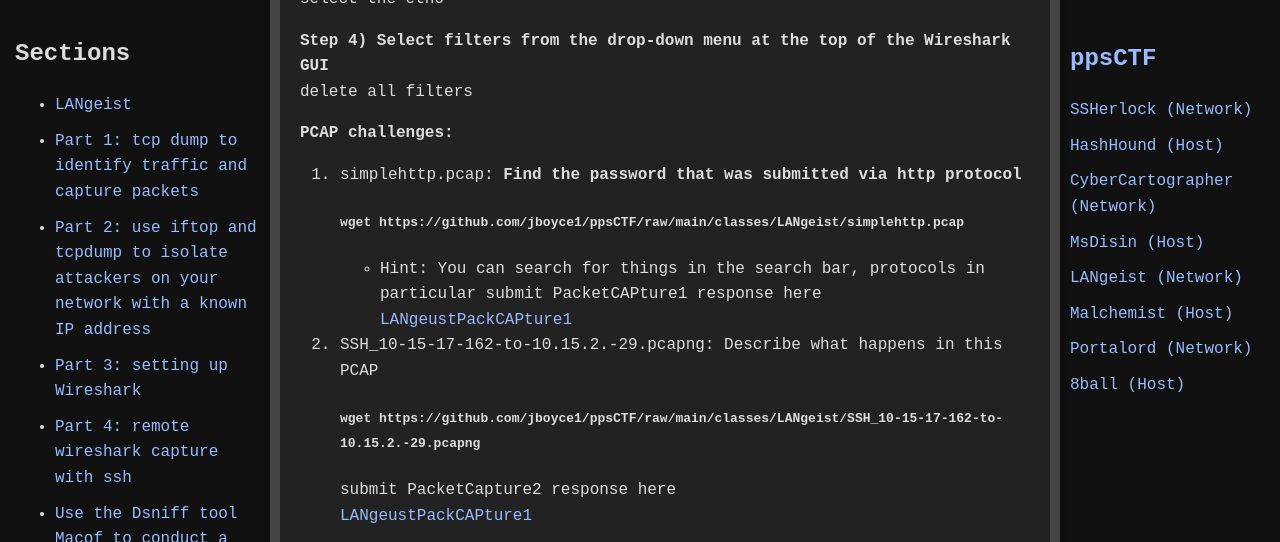
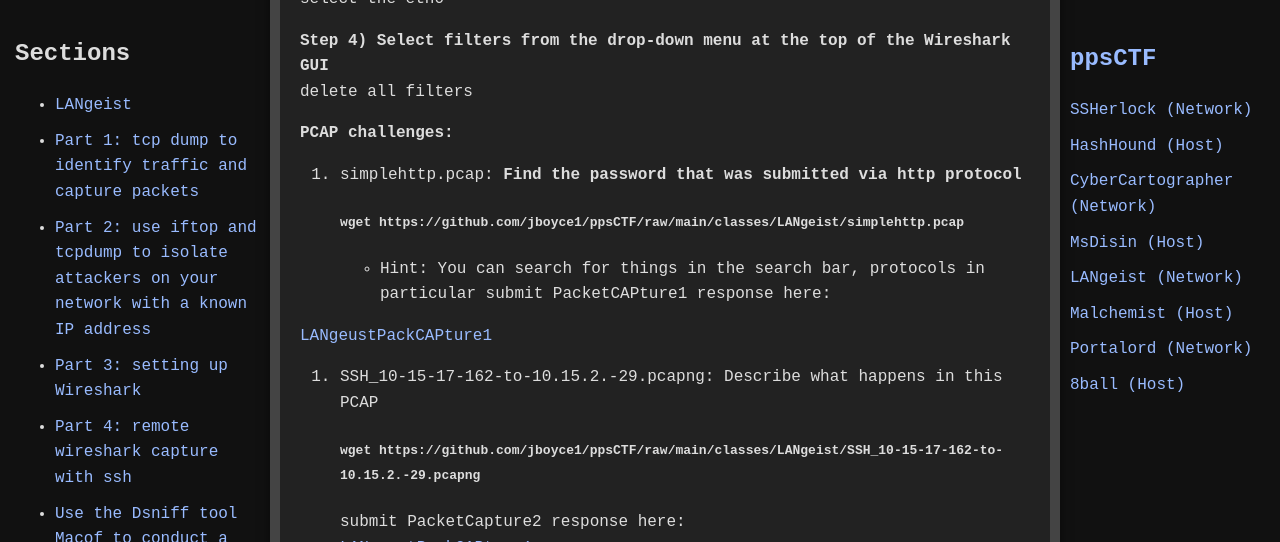
Before and after one commit to jboyce1/ppsCTF, a Jekyll site: the page built from classes/LANgeist/LANgeist.md, in a window 1280 px wide and 900 px high, scrolled down 9593 px, cut to the strip 0-542 px from the top of the window. Built offline with Jekyll 4.4.1, drawn with Linux system fonts in a browser that asks for light colours.

Commit message:
Update LANgeist.md

```diff
--- a/classes/LANgeist/LANgeist.md
+++ b/classes/LANgeist/LANgeist.md
@@ -225,15 +225,19 @@
 1. simplehttp.pcap: **Find the password that was submitted via http protocol**
 #### `wget https://github.com/jboyce1/ppsCTF/raw/main/classes/LANgeist/simplehttp.pcap`
  - Hint: You can search for things in the search bar, protocols in particular
-submit PacketCAPture1 response here
-<a href="https://forms.office.com/Pages/ResponsePage.aspx?id=mhxxjxzsu023kLsMdxsdzM6J33C5yQRJgc1SHWy_64dUNTk4WlI5QjQyMVdPVlI5VUg0SlhWTzBMQy4u">LANgeustPackCAPture1</a>
+submit PacketCAPture1 response here:
 
+<a href="https://forms.office.com/Pages/ResponsePage.aspx?id=mhxxjxzsu023kLsMdxsdzM6J33C5yQRJgc1SHWy_64dUNTk4WlI5QjQyMVdPVlI5VUg0SlhWTzBMQy4u">
+LANgeustPackCAPture1
+</a>
 
 
 2. SSH_10-15-17-162-to-10.15.2.-29.pcapng: Describe what happens in this PCAP
 #### `wget https://github.com/jboyce1/ppsCTF/raw/main/classes/LANgeist/SSH_10-15-17-162-to-10.15.2.-29.pcapng`
-submit PacketCapture2 response here
-<a href="https://forms.office.com/Pages/ResponsePage.aspx?id=mhxxjxzsu023kLsMdxsdzM6J33C5yQRJgc1SHWy_64dURVlWV00xUEE0RFc4R01OVTA1RzZJTFUyQy4u">LANgeustPackCAPture1</a>
+submit PacketCapture2 response here:
+<a href="https://forms.office.com/Pages/ResponsePage.aspx?id=mhxxjxzsu023kLsMdxsdzM6J33C5yQRJgc1SHWy_64dURVlWV00xUEE0RFc4R01OVTA1RzZJTFUyQy4u">
+LANgeustPackCAPture1
+</a>
 
 <div style="text-align: center;">
 <iframe width="560" height="315" src="https://www.youtube.com/embed/TYqdU9GPRDE?si=raK3NlXORXF6iOtP" title="YouTube video player" frameborder="0" allow="accelerometer; autoplay; clipboard-write; encrypted-media; gyroscope; picture-in-picture; web-share" referrerpolicy="strict-origin-when-cross-origin" allowfullscreen></iframe>
```
